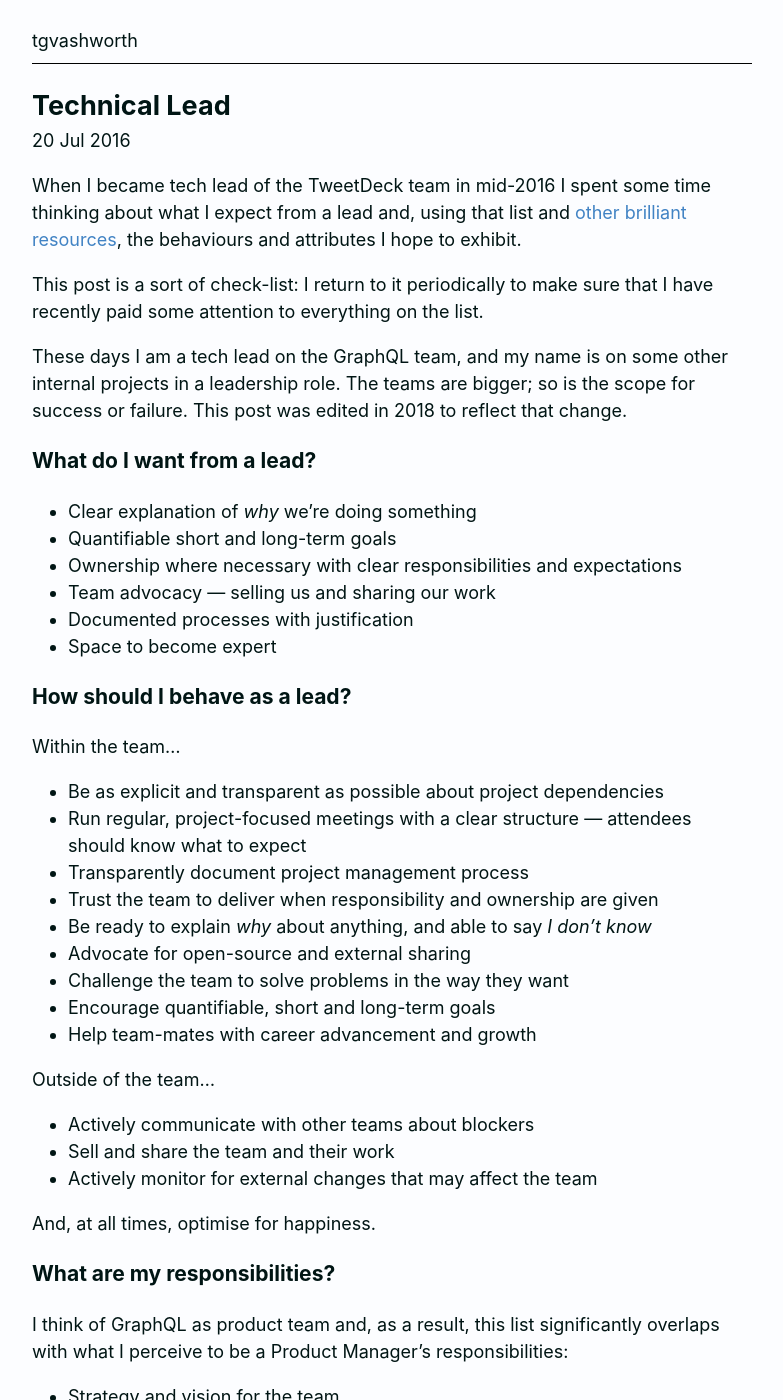
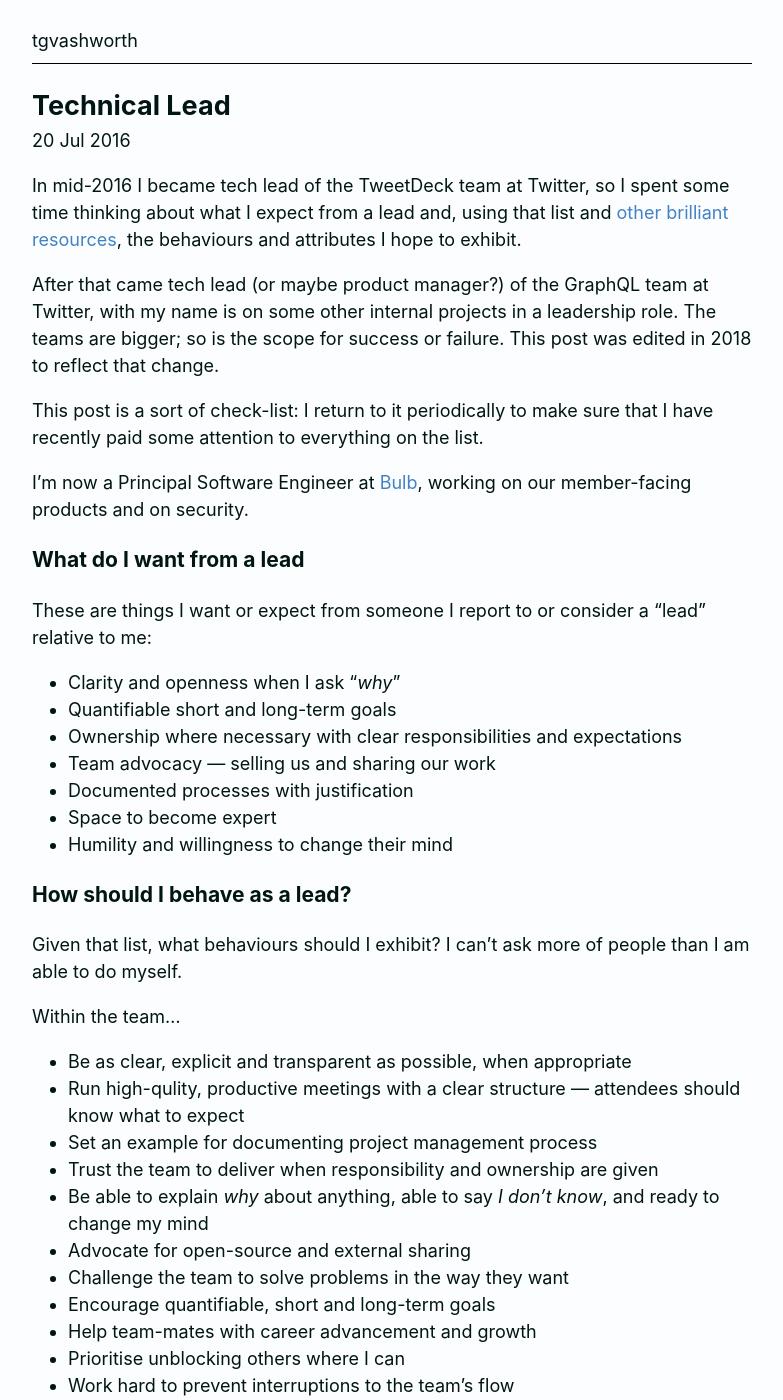
Before and after one commit to tgvashworth/tgvashworth.github.io, a Jekyll site: the page built from _posts/2016-07-20-technical-lead.md, in a window 1280 px wide and 1400 px high. Shown: the whole window, without its empty margins (248-1031 px from the left). Built offline with Jekyll 4.4.1, drawn with Linux system fonts in a browser that asks for light colours; some of the changed text lies outside the part shown.

Commit message:
Update 2016-07-20-technical-lead.md

```diff
--- a/_posts/2016-07-20-technical-lead.md
+++ b/_posts/2016-07-20-technical-lead.md
@@ -4,34 +4,43 @@ title: "Technical Lead"
 summary: "Roles and responsibilities of a Tech Lead"
 ---
 
-When I became tech lead of the TweetDeck team in mid-2016 I spent some time thinking about what I expect from a lead and, using that list and [other brilliant resources](/2016/06/03/frontend-reading-list.html#professional-practice), the behaviours and attributes I hope to exhibit.
+In mid-2016 I became tech lead of the TweetDeck team at Twitter, so I spent some time thinking about what I expect from a lead and, using that list and [other brilliant resources](/2016/06/03/frontend-reading-list.html#professional-practice), the behaviours and attributes I hope to exhibit.
+
+After that came tech lead (or maybe product manager?) of the GraphQL team at Twitter, with my name is on some other internal projects in a leadership role. The teams are bigger; so is the scope for success or failure. This post was edited in 2018 to reflect that change.
 
 This post is a sort of check-list: I return to it periodically to make sure that I have recently paid some attention to everything on the list.
 
-These days I am a tech lead on the GraphQL team, and my name is on some other internal projects in a leadership role. The teams are bigger; so is the scope for success or failure. This post was edited in 2018 to reflect that change.
+I'm now a Principal Software Engineer at [Bulb](bulb), working on our member-facing products and on security.
 
-### What do I want from a lead?
+### What do I want from a lead
 
-- Clear explanation of *why* we’re doing something
+These are things I want or expect from someone I report to or consider a "lead" relative to me:
+
+- Clarity and openness when I ask "*why*"
 - Quantifiable short and long-term goals
 - Ownership where necessary with clear responsibilities and expectations
 - Team advocacy — selling us and sharing our work
 - Documented processes with justification
 - Space to become expert
+- Humility and willingness to change their mind
 
 ### How should I behave as a lead?
 
+Given that list, what behaviours should I exhibit? I can't ask more of people than I am able to do myself.
+
 Within the team...
 
-- Be as explicit and transparent as possible about project dependencies
-- Run regular, project-focused meetings with a clear structure — attendees should know what to expect
-- Transparently document project management process
+- Be as clear, explicit and transparent as possible, when appropriate
+- Run high-qulity, productive meetings with a clear structure — attendees should know what to expect
+- Set an example for documenting project management process
 - Trust the team to deliver when responsibility and ownership are given
-- Be ready to explain *why* about anything, and able to say *I don’t know*
+- Be able to explain *why* about anything, able to say *I don’t know*, and ready to change my mind
 - Advocate for open-source and external sharing
 - Challenge the team to solve problems in the way they want
 - Encourage quantifiable, short and long-term goals
 - Help team-mates with career advancement and growth
+- Prioritise unblocking others where I can
+- Work hard to prevent interruptions to the team's flow
 
 Outside of the team...
 
@@ -41,9 +50,9 @@ Outside of the team...
 
 And, at all times, optimise for happiness.
 
-### What are my responsibilities?
+### Tech Leads and Product Managers
 
-I think of GraphQL as product team and, as a result, this list significantly overlaps with what I perceive to be a Product Manager's responsibilities:
+The GraphQL team at Twitter was a product team and I did work that I percieved to be very similar to Product Management. This is what I additionally found myself doing:
 
 - Strategy and vision for the team
 - Prioritised backlog for tactical decisions
@@ -59,4 +68,6 @@ I think of GraphQL as product team and, as a result, this list significantly ove
   - Lightweight, clear, no SPOFs
 - Meeting facilitation
 
-Of course, I'm also on the hook for *some* code but where possible I shouldn't be on the critical path, or in a position where my unavailability affects others.
+Of course, I was also on the hook for *some* code but where possible I shouldn't be on the critical path, or in a position where my unavailability affects others.
+
+[bulb]: https://bulb.co.uk
```
